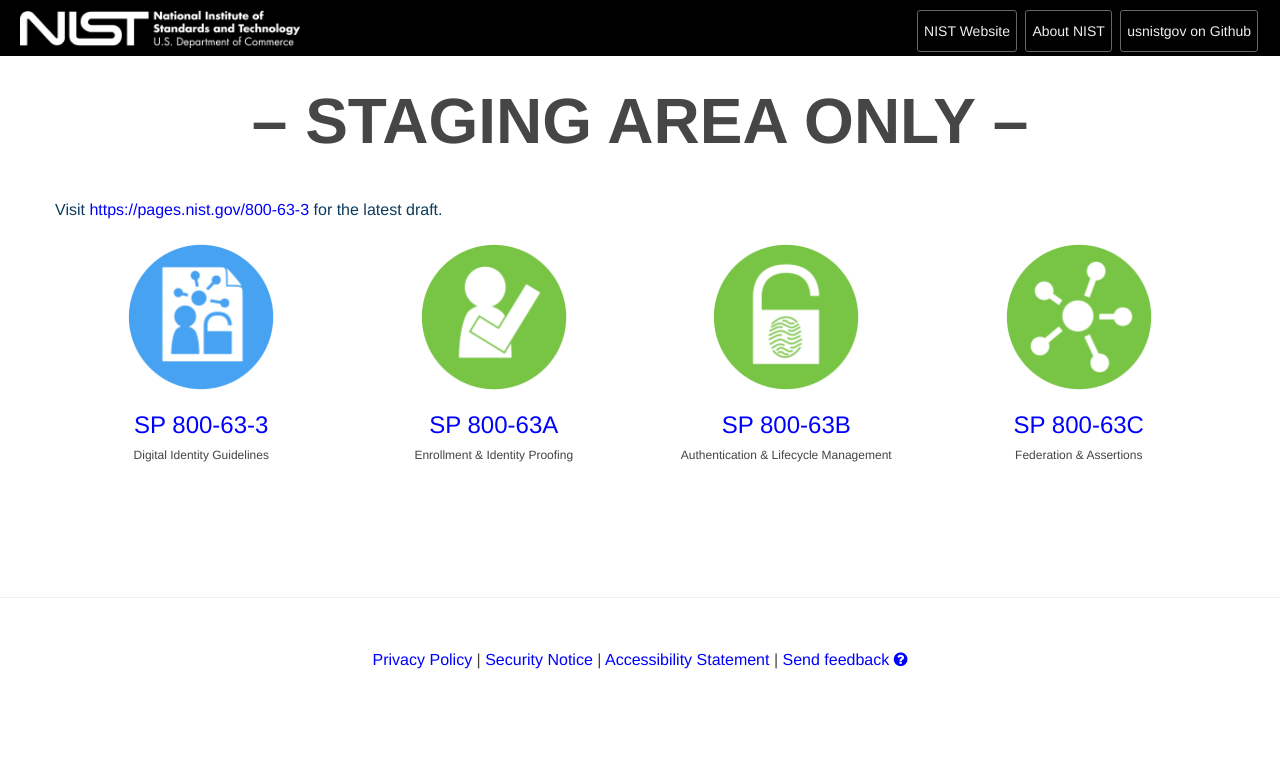
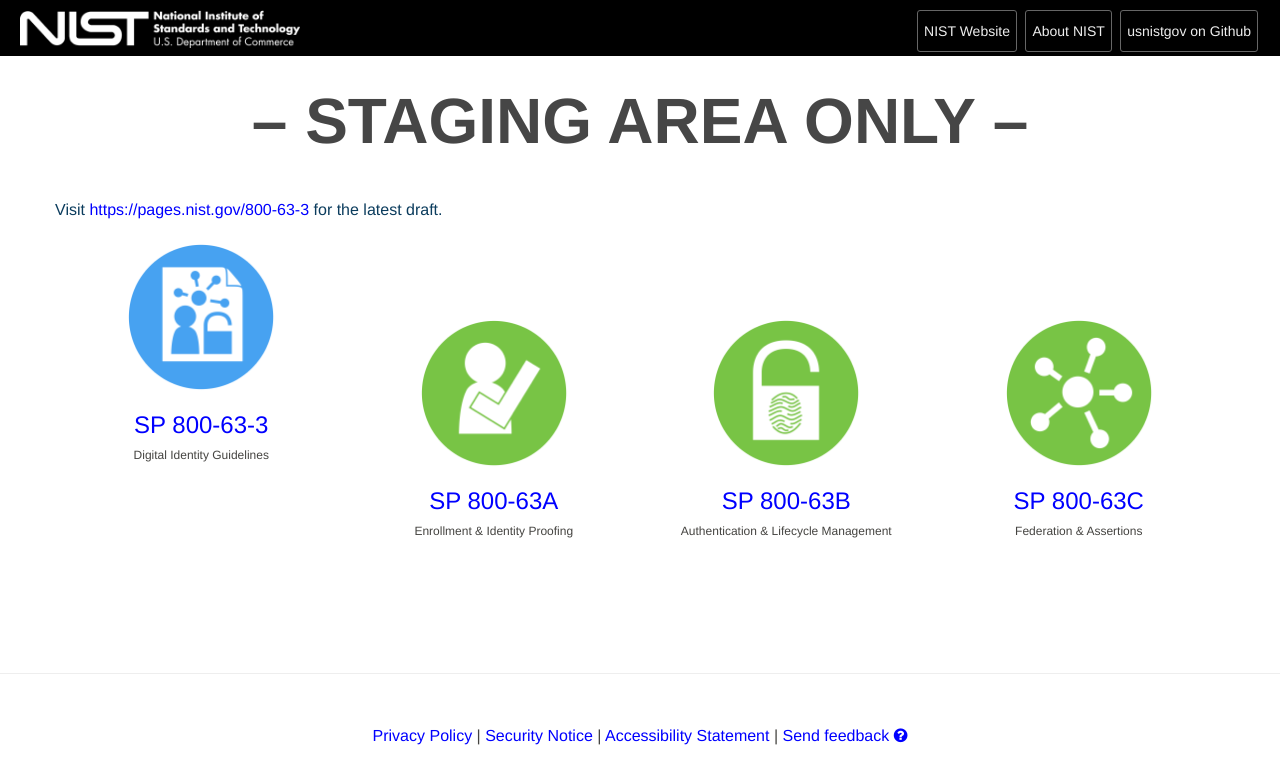
Before and after one commit to usnistgov/TIG-Stage, a Jekyll site: the page built from index.md, in a window 1280 px wide. Shown: the top 784 px of the page. Built offline with Jekyll 4.4.1, drawn with Linux system fonts in a browser that asks for light colours.

Commit message:
break up index

```diff
--- a/index.md
+++ b/index.md
@@ -15,7 +15,6 @@ Visit <https://pages.nist.gov/800-63-3> for the latest draft.  <br><br>
 <div class="section-container" markdown="1">
 <div class="section-content" markdown="1">
 
-
 <ul class="audiences">
 <li>
   <div>
@@ -24,6 +23,9 @@ Visit <https://pages.nist.gov/800-63-3> for the latest draft.  <br><br>
   <h3><a href="sp800-63-3.html">SP 800-63-3</a></h3>
   <h6>Digital Identity Guidelines</h6>
 </li>
+</ul>
+<br><br>
+<ul class="audiences">
 <li>
   <div>
     <a href="sp800-63a.html"><img src="assets/63a.png" alt="SP 800-63A" width="150px" height="150px"></a>
```
